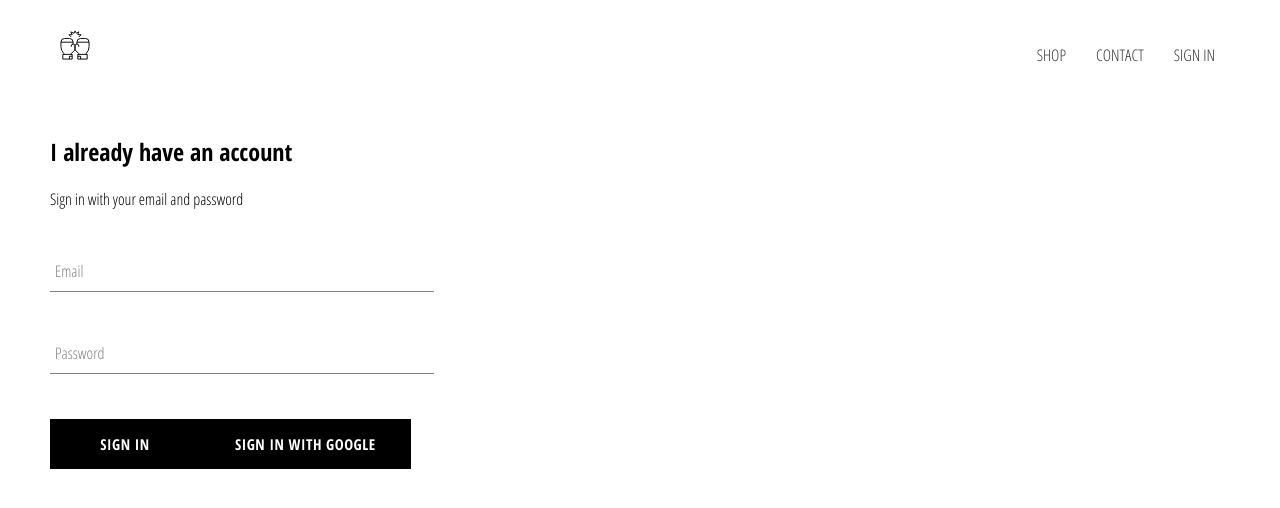
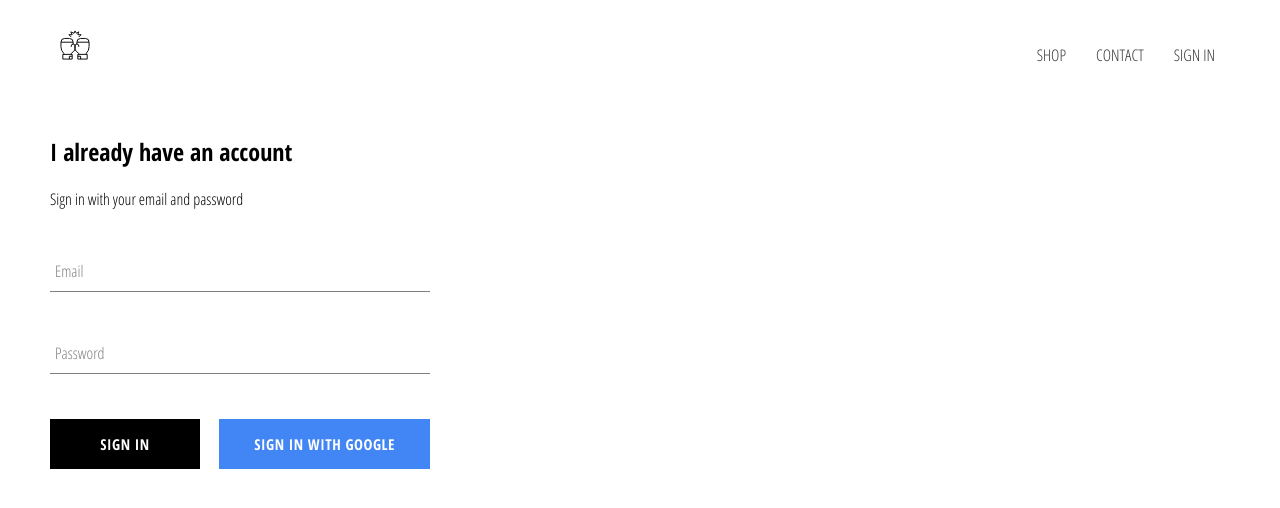
Before and after one commit to golani04/fighters-clothing, a React (Create React App) app: page /signin in a window 1280 px wide. Shown: the top 508 px of the page. Built offline with nearby package versions, Linux system fonts and the light colour scheme; no server answers.

Commit message:
style buttons in sign-in component

```diff
--- a/src/components/sign-in/sign-in.component.jsx
+++ b/src/components/sign-in/sign-in.component.jsx
@@ -52,8 +52,12 @@
 						required
 					/>
 
-					<CustomButton type="submit">Sign in</CustomButton>
-					<CustomButton onClick={signInWithGoogle}>Sign in with google</CustomButton>
+					<div className="buttons">
+						<CustomButton type="submit">Sign in</CustomButton>
+						<CustomButton onClick={signInWithGoogle} isGoogleSignIn>
+							Sign in with google
+						</CustomButton>
+					</div>
 				</form>
 			</div>
 		);
--- a/src/components/sign-in/sign-in.styles.scss
+++ b/src/components/sign-in/sign-in.styles.scss
@@ -1,5 +1,10 @@
 .sign-in {
-    width: 30vw;
+    width: 380px;
     display: flex;
     flex-direction: column;
+
+    .buttons {
+        display: flex;
+        justify-content: space-between;
+    }
 }
```
